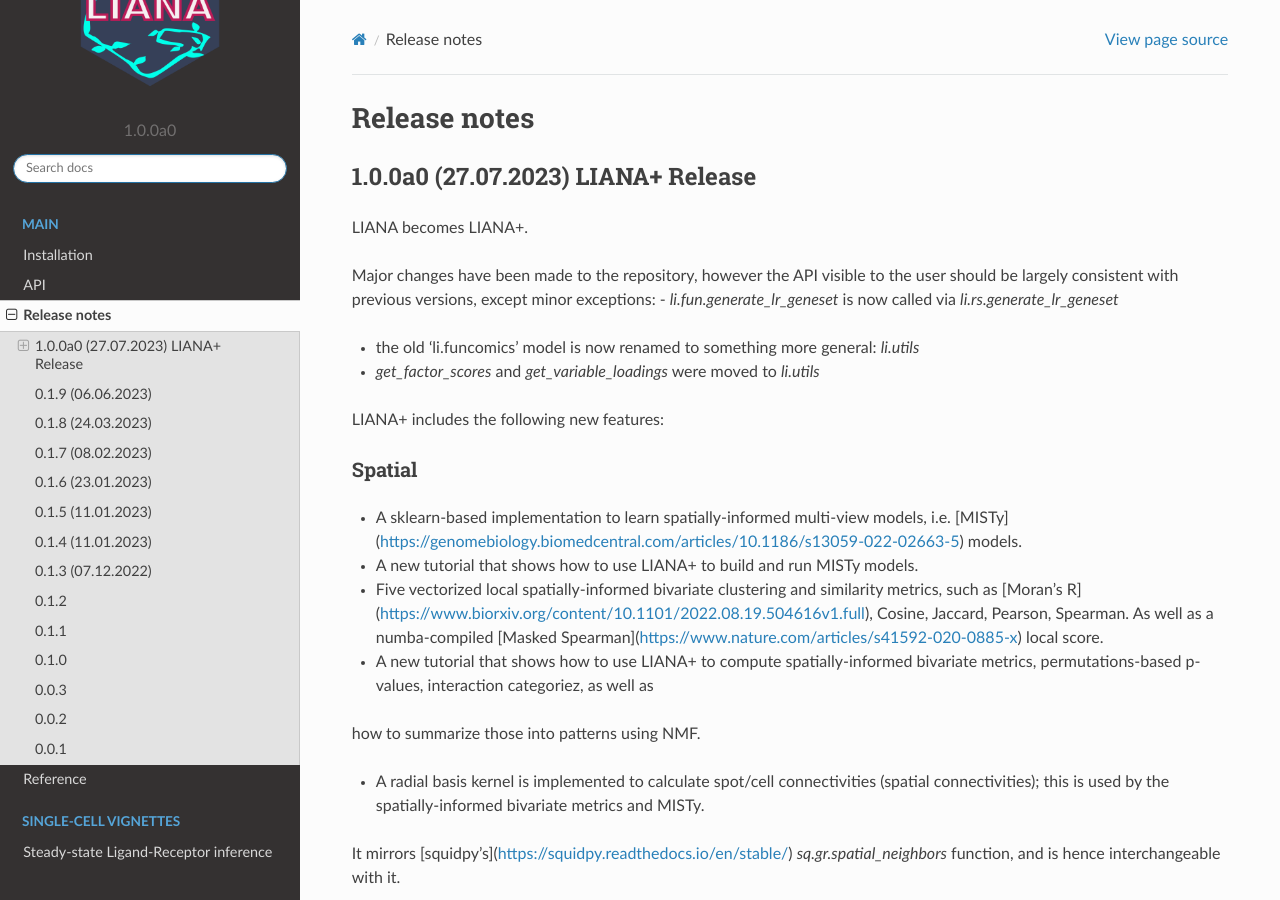
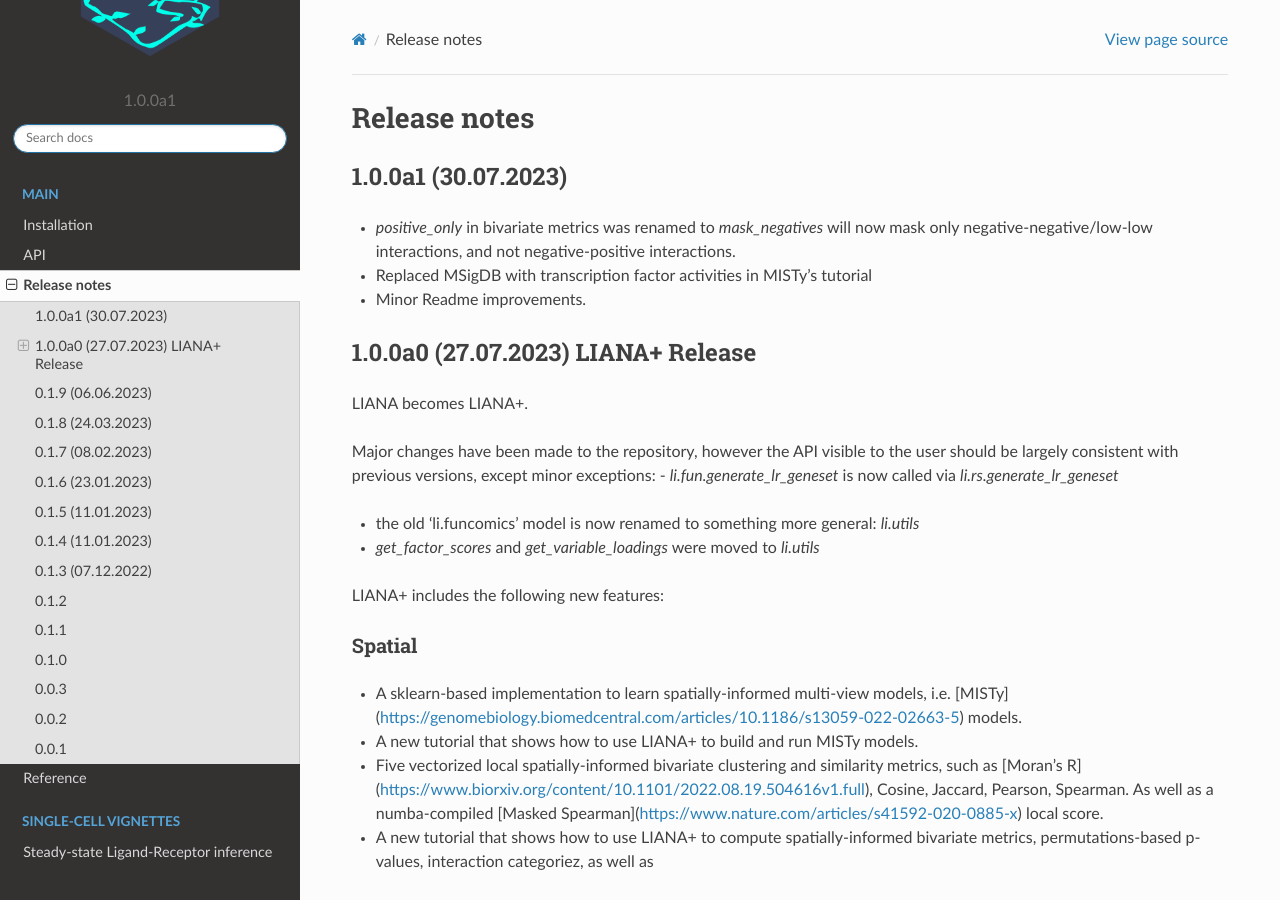
Before and after one commit to saezlab/liana-py, a Sphinx documentation site: the page built from docs/source/release_notes.rst, in a window 1280 px wide and 900 px high. Built offline with Sphinx 7.4.7 and the Read the Docs theme 2.0.0, drawn with Linux system fonts in a browser that asks for light colours; pages that are not in the unit, such as notebooks, are missing from menus.

Commit message:
bump up to a1; mask_negatives

```diff
--- a/docs/source/release_notes.rst
+++ b/docs/source/release_notes.rst
@@ -1,5 +1,15 @@
 Release notes
 =============
+
+1.0.0a1 (30.07.2023)
+---------------------------------------------------------
+
+- `positive_only` in bivariate metrics was renamed to `mask_negatives` will now mask only negative-negative/low-low interactions, and not negative-positive interactions.
+
+- Replaced MSigDB with transcription factor activities in MISTy's tutorial
+
+- Minor Readme improvements.
+
 
 1.0.0a0 (27.07.2023) LIANA+ Release
 ---------------------------------------------------------
--- a/pyproject.toml
+++ b/pyproject.toml
@@ -1,6 +1,6 @@
 [tool.poetry]
 name = "liana"
-version = "1.0.0a0"
+version = "1.0.0a1"
 description = "LIANA+: a one-stop-shop framework for cell-cell communication"
 authors = ["Daniel Dimitrov <daniel.dimitrov@uni-heidelberg.de>"]
 classifiers = [
```
Also changed, not shown: README.md (+9 -14 lines), 4 other files.
